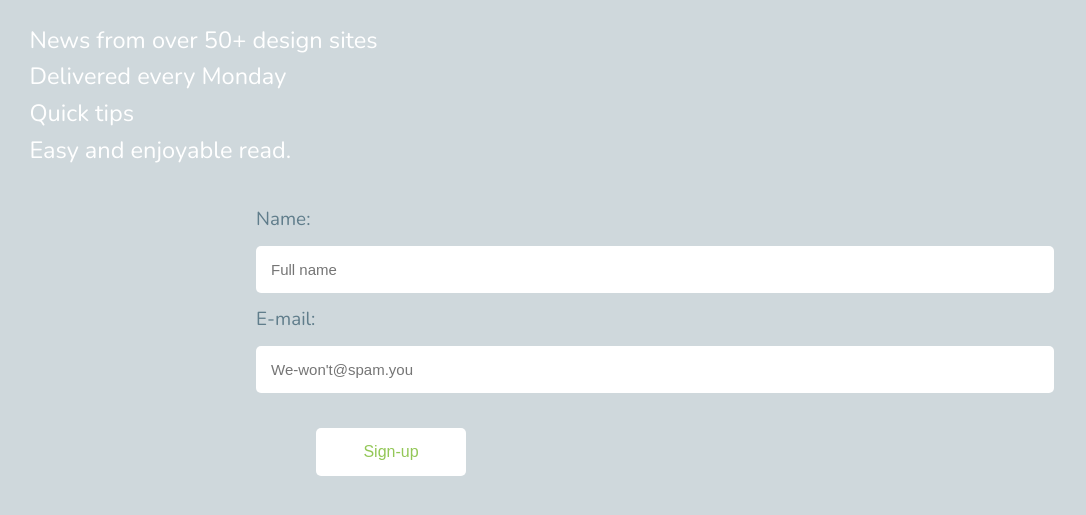
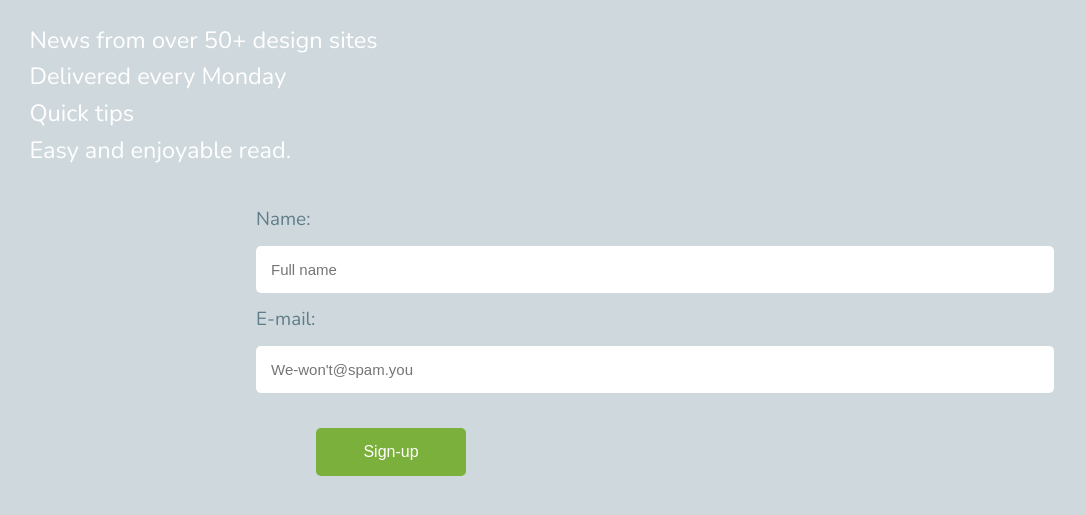
Before and after one commit to jshakil/Project-1-362, a plain HTML site: page index.html in a window 1280 px wide. In both pictures the pointer is over the input "Sign-up". Shown: the part 129-644 px from the top of the page, without its empty margins (0-1086 px from the left). Drawn offline with nearby package versions, Linux system fonts and the light colour scheme.

Commit message:
Changed the color of the submit button on hover

```diff
--- a/css/screen.css
+++ b/css/screen.css
@@ -67,12 +67,10 @@ label, name {
     color: #FFFFFF;
     background-color: #93c757;
     transition: background-color 0.5s;
-    transition: color 0.5s;
 }
 
 .button:hover {
-    background-color: #FFFFFF;
-    color: #93c757;
+    background-color: #7ab03b;
 }
 
 .submit-button {
```
